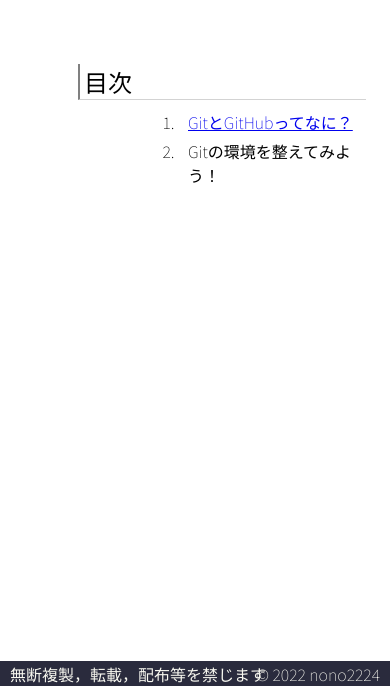
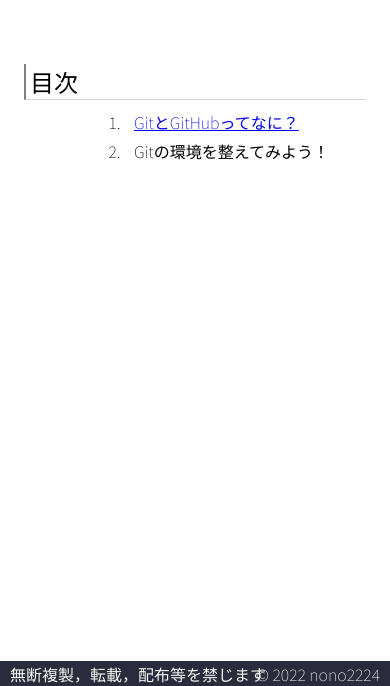
Before and after one commit to nono2224/how-to-use-git-and-github, a plain HTML site: page index.html in a window 390 px wide. Shown: the part 158-844 px from the top of the page. Drawn offline with Linux system fonts and the light colour scheme.

Commit message:
update: スマートフォン向け表示のpaddingでの表示領域の調整

```diff
--- a/styles/main.scss
+++ b/styles/main.scss
@@ -16,7 +16,7 @@ html {
             padding: 50px 20% 75px 20%;
             overflow-y: scroll;
             @media (max-width: 1000px) {
-                padding: 50px 24px 75px 20%;
+                padding: 50px 24px 75px 24px;
             }
             h1 {
                 text-align: center;
```
Also changed, not shown: styles/main.css.
